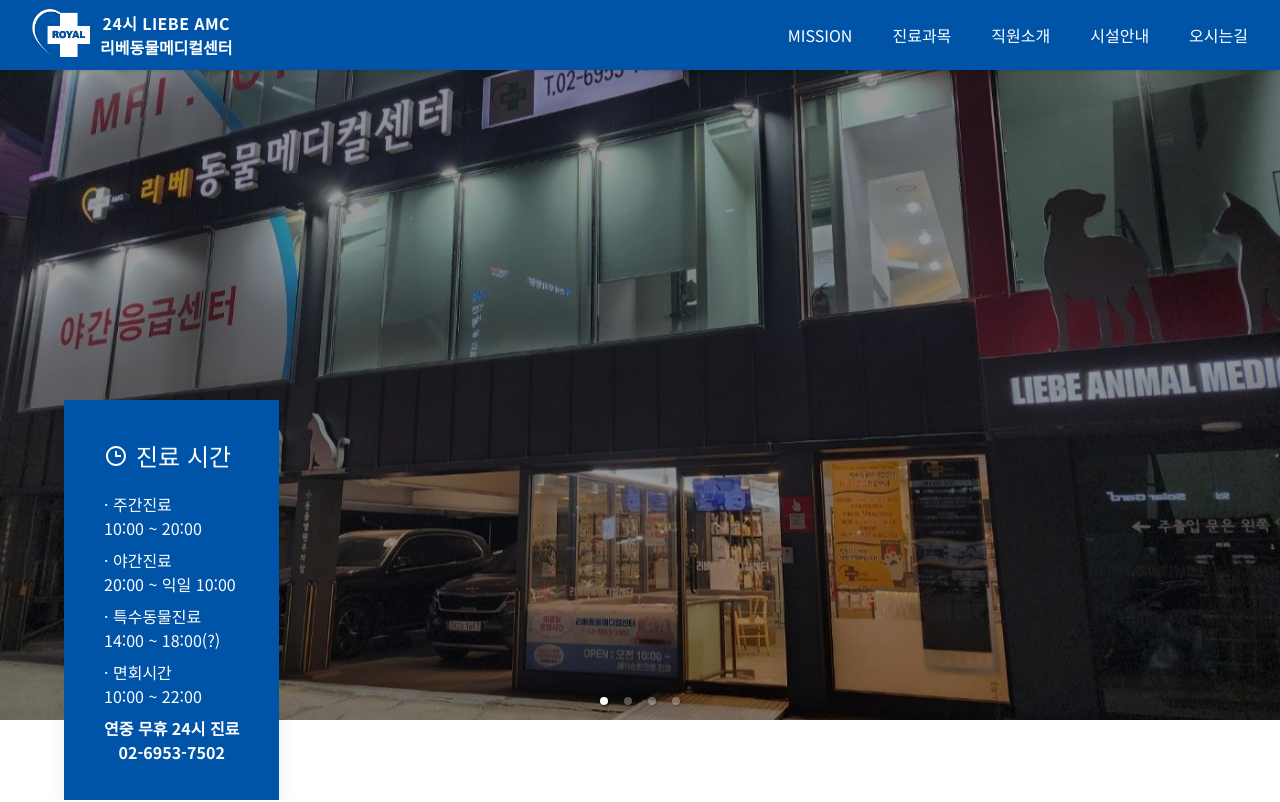
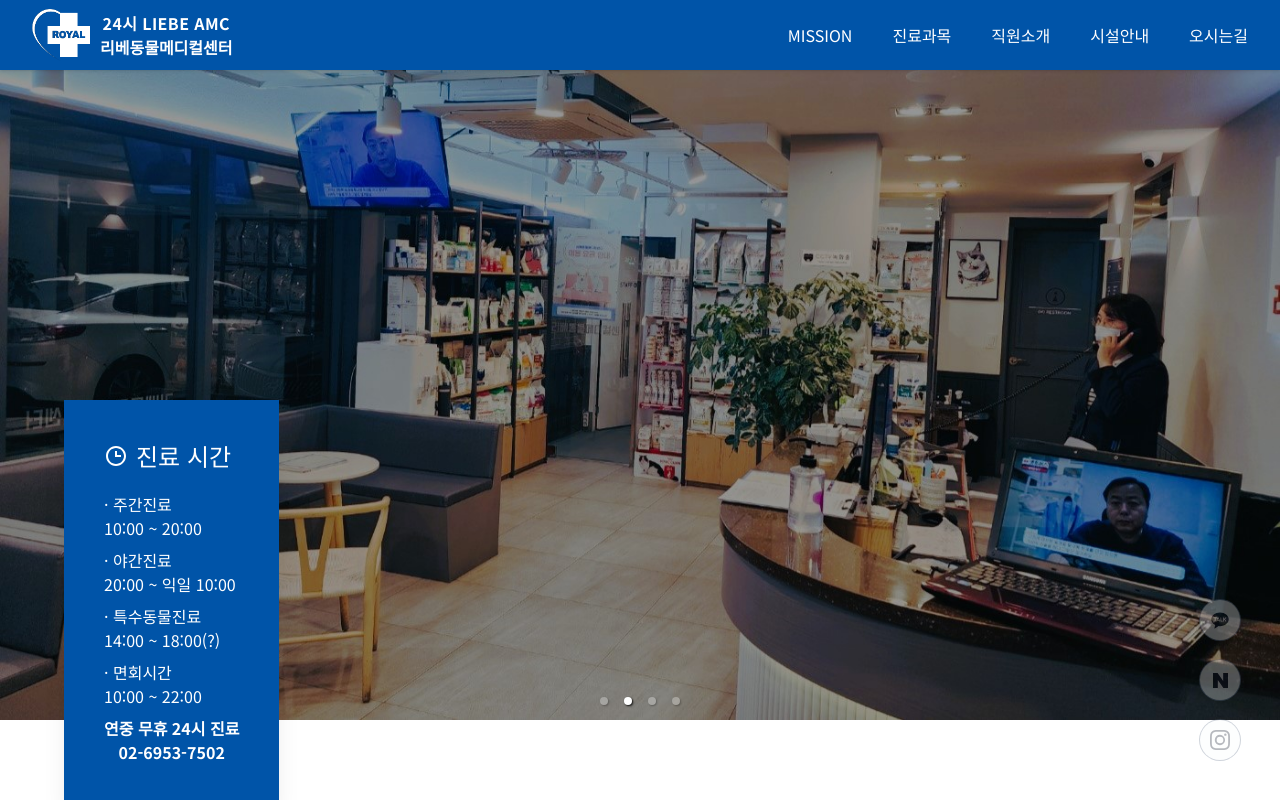
Before and after one commit to howooking/liebe-web, a Next.js app: page / in a window 1280 px wide. Shown: the top 802 px of the page. Built offline with nearby package versions, Linux system fonts and the light colour scheme.

Commit message:
floatings

```diff
--- a/src/app/globals.css
+++ b/src/app/globals.css
@@ -98,6 +98,20 @@
   height: calc(100vh - 70px);
 }
 
+.image {
+  height: calc(100vh - 150px);
+  width: calc((100vh- 150px) * 3 / 4);
+}
+.h-page {
+  height: calc(100vh - 150px);
+}
+.staff-ratio {
+  aspect-ratio: 3 /4;
+}
+.w-caro {
+  width: calc((100vh- 150px) * 3 / 4);
+}
+
 /* 스크롤바 */
 ::-webkit-scrollbar {
   width: 0.5rem;
@@ -111,3 +125,43 @@
 ::-webkit-scrollbar-thumb:hover {
   background-color: #0054a7;
 }
+
+/* floating button background */
+.kakao:hover {
+  background-color: #ffe812;
+}
+
+.naver:hover {
+  background-color: #03c75a;
+  color: #ffffff;
+}
+
+.instagram:hover {
+  color: #ffffff;
+  background: #f09433;
+  background: -moz-linear-gradient(
+    45deg,
+    #f09433 0%,
+    #e6683c 25%,
+    #dc2743 50%,
+    #cc2366 75%,
+    #bc1888 100%
+  );
+  background: -webkit-linear-gradient(
+    45deg,
+    #f09433 0%,
+    #e6683c 25%,
+    #dc2743 50%,
+    #cc2366 75%,
+    #bc1888 100%
+  );
+  background: linear-gradient(
+    45deg,
+    #f09433 0%,
+    #e6683c 25%,
+    #dc2743 50%,
+    #cc2366 75%,
+    #bc1888 100%
+  );
+  filter: progid:DXImageTransform.Microsoft.gradient( startColorstr='#f09433', endColorstr='#bc1888',GradientType=1 );
+}
--- a/src/app/layout.tsx
+++ b/src/app/layout.tsx
@@ -1,6 +1,7 @@
 import Navbar from '@/components/navbar';
 import './globals.css';
 import { Noto_Sans_KR } from 'next/font/google';
+import Floatings from '@/components/floatings';
 
 const notoSansKR = Noto_Sans_KR({
   weight: ['400', '700', '900'],
@@ -22,6 +23,7 @@
       <body className={notoSansKR.className}>
         <Navbar />
         {children}
+        <Floatings />
       </body>
     </html>
   );
--- /dev/null
+++ b/src/components/floatings.tsx
@@ -0,0 +1,18 @@
+import SOCIALS from '@/constants/socials';
+import SocialButton from './ui/socialButton';
+
+export default function Floatings() {
+  return (
+    <div className="fixed bottom-10 right-10 z-50 flex flex-col gap-5">
+      {SOCIALS.map((social) => (
+        <SocialButton
+          key={social.label}
+          label={social.label}
+          href={social.href}
+          Icon={social.icon}
+          size={social.size}
+        />
+      ))}
+    </div>
+  );
+}
--- a/src/components/heroSwiper.tsx
+++ b/src/components/heroSwiper.tsx
@@ -11,7 +11,7 @@
     <Carousel
       autoPlay
       infiniteLoop
-      interval={7000}
+      interval={4000}
       autoFocus
       useKeyboardArrows
       transitionTime={1000}
--- a/src/components/navbar.tsx
+++ b/src/components/navbar.tsx
@@ -26,7 +26,7 @@
 
   return (
     <header
-      className={`fixed w-full h-[70px] select-none shadow z-50 flex items-center hover:bg-accent transition-colors duration-300 ${
+      className={`fixed w-full h-[70px] select-none shadow z-40 flex items-center hover:bg-accent transition-colors duration-300 ${
         isScrolled ? 'bg-accent' : 'transparent'
       }`}
     >
--- /dev/null
+++ b/src/components/ui/socialButton.tsx
@@ -0,0 +1,26 @@
+import { IconType } from 'react-icons';
+import { IconBaseProps } from 'react-icons/lib';
+
+interface SocialButtonProps {
+  label: string;
+  href: string;
+  Icon: IconType;
+  size: number;
+}
+
+export default function SocialButton({
+  label,
+  href,
+  Icon,
+  size,
+}: SocialButtonProps) {
+  return (
+    <a
+      href={href}
+      target="_blank"
+      className={`${label} bg-slate-50 ring-1 ring-slate-500 p-2 rounded-full w-10 h-10 flex justify-center items-center opacity-30 hover:opacity-100 transition-all`}
+    >
+      <Icon size={size} />
+    </a>
+  );
+}
--- /dev/null
+++ b/src/constants/socials.ts
@@ -0,0 +1,26 @@
+import { RiKakaoTalkFill } from 'react-icons/ri';
+import { SiNaver } from 'react-icons/si';
+import { BsInstagram } from 'react-icons/bs';
+
+const SOCIALS = [
+  {
+    label: 'kakao',
+    href: 'https://www.kakaocorp.com/page/',
+    icon: RiKakaoTalkFill,
+    size: 20,
+  },
+  {
+    label: 'naver',
+    href: 'https://blog.naver.com/cypet',
+    icon: SiNaver,
+    size: 15,
+  },
+  {
+    label: 'instagram',
+    href: 'https://www.instagram.com/',
+    icon: BsInstagram,
+    size: 20,
+  },
+];
+
+export default SOCIALS;
```
